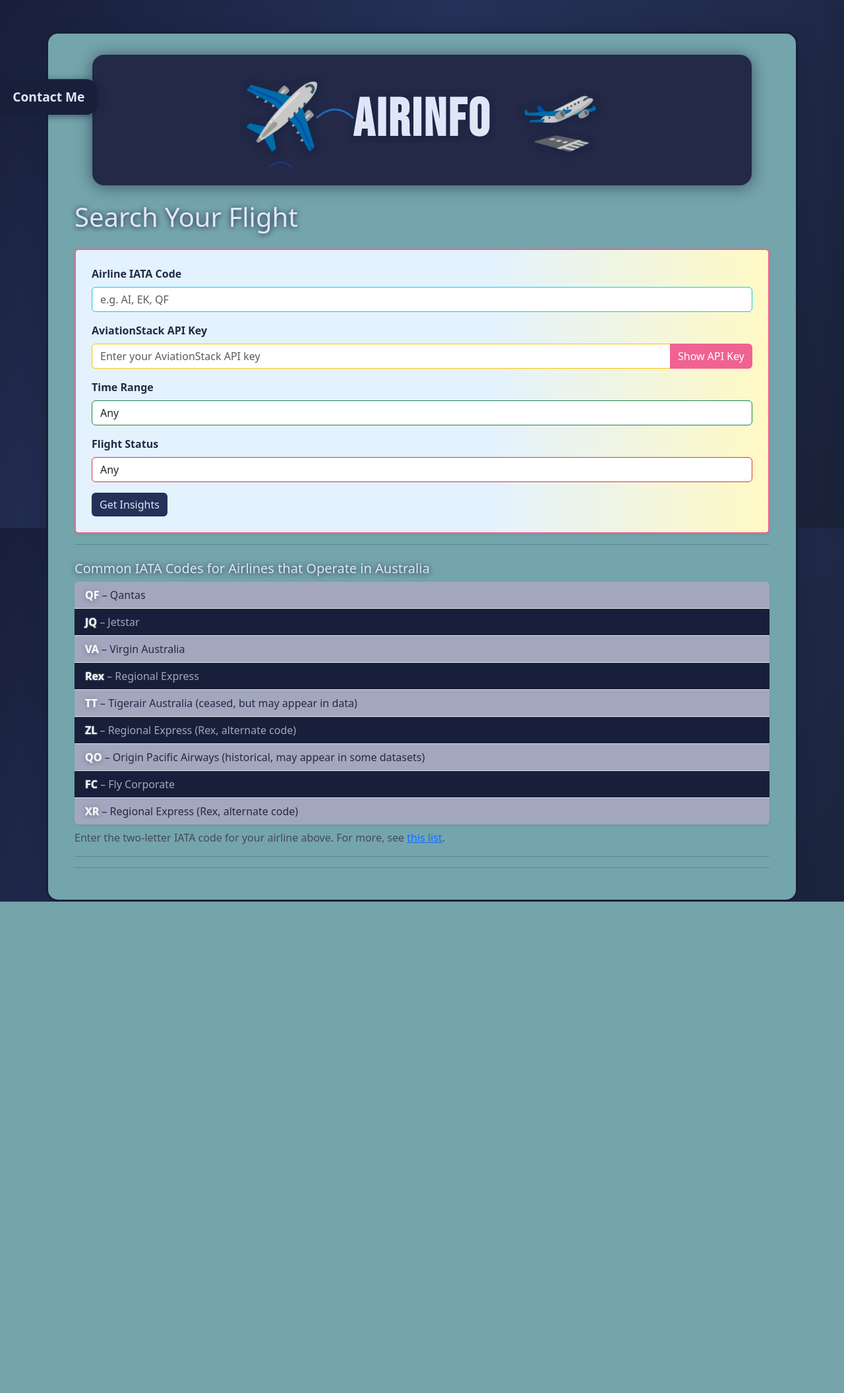
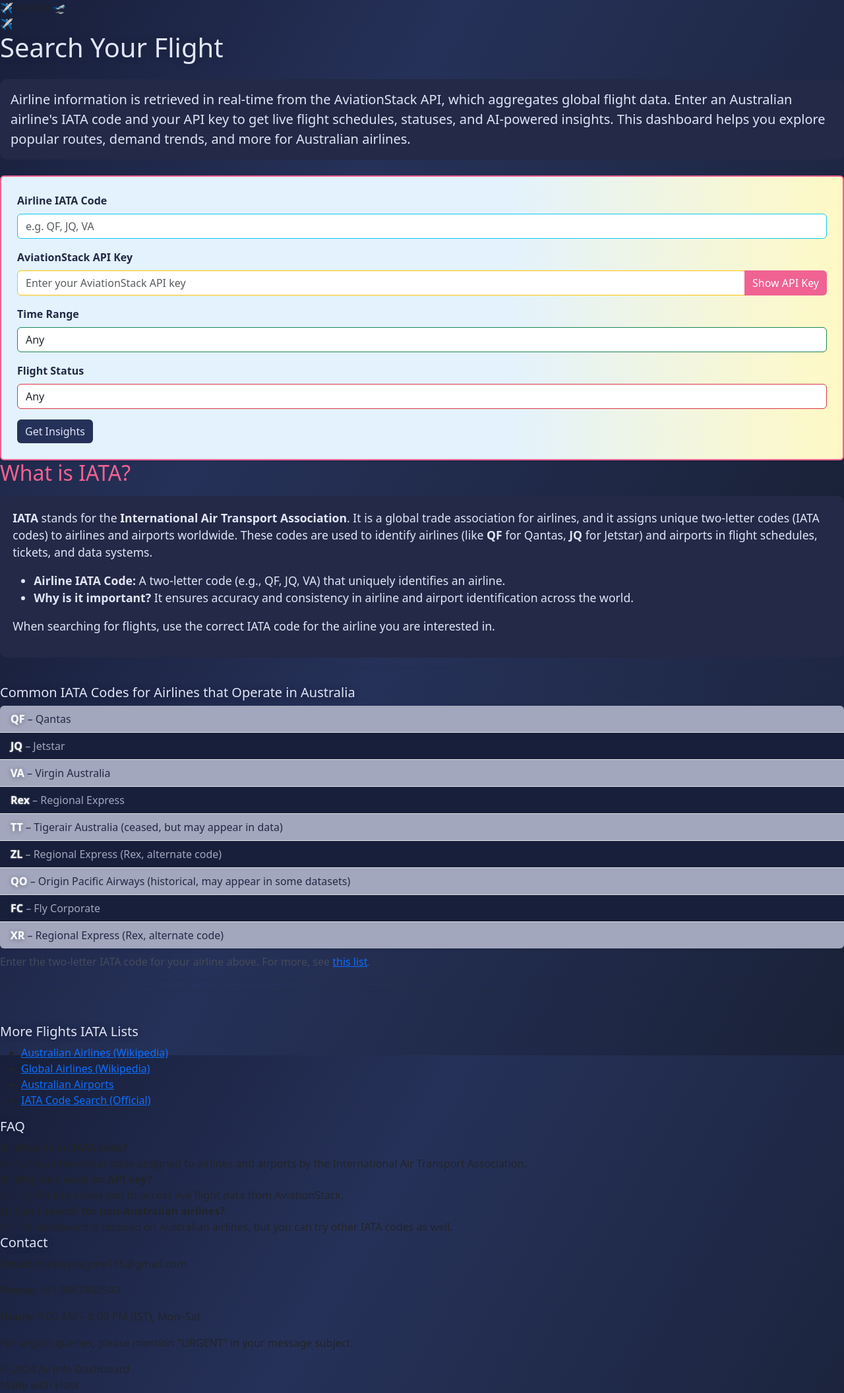
Before and after one commit to yo-osa/AirInfo-, a Flask app: page / in a window 1280 px wide. Shown: the whole page at 66% size. Before the commit the page ends 1367 px from the top, so only its background shows below. Run offline with Flask 3, Linux system fonts and the light colour scheme.

Commit message:
Update index.html

```diff
--- a/templates/index.html
+++ b/templates/index.html
@@ -3,56 +3,41 @@
 <head>
     <meta charset="UTF-8">
     <meta name="viewport" content="width=device-width, initial-scale=1.0">
-    <title>Search Your Airline</title>
+    <title>AirInfo Dashboard</title>
     <link href="https://cdn.jsdelivr.net/npm/bootstrap@5.3.0/dist/css/bootstrap.min.css" rel="stylesheet">
     <link rel="stylesheet" href="/static/styles.css">
 </head>
 <body>
-<div class="bird">
-  <svg class="bird-shape" viewBox="0 0 60 30"><path d="M2,28 Q30,2 58,28" stroke="#1976d2" stroke-width="3" fill="none"/></svg>
+    <!-- AirInfo Title -->
+    <div class="airinfo-hero">
+        <span class="plane-emoji">✈️</span>
+        <span class="airinfo-text">AirInfo</span>
+        <span class="plane-emoji">🛫</span>
     </div>
-<div class="bird bird2">
-  <svg class="bird-shape" viewBox="0 0 40 20"><path d="M2,18 Q20,2 38,18" stroke="#0d47a1" stroke-width="2" fill="none"/></svg>
-</div>
-<!-- Sidebar toggle button -->
-<button id="sidebarToggle" class="sidebar-toggle-btn">Contact Me</button>
-<!-- Sidebar -->
-<div id="contactSidebar" class="contact-sidebar">
-    <button id="closeSidebar" class="close-sidebar">&times;</button>
-    <h4>Contact Us for More Info</h4>
-    <form method="post" action="mailto:your.email@example.com" enctype="text/plain" class="p-3 rounded shadow-sm" style="background: linear-gradient(90deg, #fff9c4 60%, #f8bbd0 100%); border: 2px solid #1976d2;">
-        <div class="mb-3">
-            <label for="contactName" class="form-label">Your Name</label>
-            <input type="text" class="form-control border border-info" id="contactName" name="name" required>
-        </div>
-        <div class="mb-3">
-            <label for="contactEmail" class="form-label">Your Email</label>
-            <input type="email" class="form-control border border-warning" id="contactEmail" name="email" required>
-        </div>
-        <div class="mb-3">
-            <label for="contactMsg" class="form-label">Message</label>
-            <textarea class="form-control border border-success" id="contactMsg" name="message" rows="3" required></textarea>
-        </div>
-        <button type="submit" class="btn btn-info">Send Inquiry</button>
-    </form>
-    <h4 class="mt-4">Customer Care</h4>
-    <div class="card p-3 bg-light border border-danger shadow-sm">
-        <p><strong>Email:</strong> maitreyeegore115@gmail.com</p>
-        <p><strong>Phone:</strong> +91 9067400949</p>
-        <p><strong>Hours:</strong> 9:00 AM – 8:00 PM (IST), Mon–Sat</p>
-        <p>For urgent queries, please mention "URGENT" in your message subject.</p>
+    <!--Runway and animated plane-->
+    <div class="runway-wrapper">
+        <div class="runway">
+            <span class="runway-plane" role="img" aria-label="plane">✈️</span>
         </div>
     </div>
-<div class="container mt-5">
-    <div class="airbuddy-title"><span class="plane-emoji">✈️</span> AirInfo <span class="plane-emoji">🛫</span></div>
+    <div class="main-grid-layout">
+        <!-- Header -->
+        <header class="main-header">
+            <!-- Sidebar toggle button removed -->
+        </header>
+        <!-- Main Content -->
+        <main class="main-content">
+            <div class="main-content-grid">
+                <div class="search-section">
                     <h1 class="mb-4">Search Your Flight</h1>
+                    <p class="lead mb-4" style="color:#e0e6f7; background:#232946; border-radius:10px; padding:1rem;">Airline information is retrieved in real-time from the AviationStack API, which aggregates global flight data. Enter an Australian airline's IATA code and your API key to get live flight schedules, statuses, and AI-powered insights. This dashboard helps you explore popular routes, demand trends, and more for Australian airlines.</p>
                     <form method="post" action="/scrape" class="p-4 rounded shadow-sm" style="background: linear-gradient(90deg, #e3f2fd 60%, #fff9c4 100%); border: 2px solid #f06292;">
                         {% if error %}
                         <div class="alert alert-danger">{{ error }}</div>
                         {% endif %}
                         <div class="mb-3">
                             <label for="airline" class="form-label">Airline IATA Code</label>
-            <input type="text" class="form-control border border-info" id="airline" name="airline" placeholder="e.g. AI, EK, QF" required>
+                            <input type="text" class="form-control border border-info" id="airline" name="airline" placeholder="e.g. QF, JQ, VA" required>
                         </div>
                         <div class="mb-3">
                             <label for="aviationstack_api_key" class="form-label">AviationStack API Key</label>
@@ -93,6 +78,19 @@
                         </script>
                         <button type="submit" class="btn btn-primary">Get Insights</button>
                     </form>
+                </div>
+                <div class="iata-section">
+                    <h2 class="mb-3" style="color:#f06292;">What is IATA?</h2>
+                    <div style="background:#232946; color:#e0e6f7; border-radius:10px; padding:1.2rem; font-size:1.1rem;">
+                        <p><strong>IATA</strong> stands for the <strong>International Air Transport Association</strong>. It is a global trade association for airlines, and it assigns unique two-letter codes (IATA codes) to airlines and airports worldwide. These codes are used to identify airlines (like <b>QF</b> for Qantas, <b>JQ</b> for Jetstar) and airports in flight schedules, tickets, and data systems.</p>
+                        <ul>
+                            <li><b>Airline IATA Code:</b> A two-letter code (e.g., QF, JQ, VA) that uniquely identifies an airline.</li>
+                            <li><b>Why is it important?</b> It ensures accuracy and consistency in airline and airport identification across the world.</li>
+                        </ul>
+                        <p>When searching for flights, use the correct IATA code for the airline you are interested in.</p>
+                    </div>
+                </div>
+            </div>
             <hr>
             <div class="mt-4" style="color: #f06292;">
                 <h5>Common IATA Codes for Airlines that Operate in Australia</h5>
@@ -138,15 +136,57 @@
                 {% endif %}
             </div>
             <hr>
+        </main>
     </div>
-<!-- Add sidebar JS -->
+    <!-- Footer -->
+    <footer class="main-footer mt-5 footer-hidden">
+      <div class="footer-grid">
+        <div class="footer-section">
+          <h5>More Flights IATA Lists</h5>
+          <ul class="footer-links">
+            <li><a href="https://en.wikipedia.org/wiki/List_of_airlines_of_Australia" target="_blank">Australian Airlines (Wikipedia)</a></li>
+            <li><a href="https://en.wikipedia.org/wiki/List_of_airlines" target="_blank">Global Airlines (Wikipedia)</a></li>
+            <li><a href="https://en.wikipedia.org/wiki/List_of_airports_in_Australia" target="_blank">Australian Airports</a></li>
+            <li><a href="https://www.iata.org/en/publications/directories/code-search/" target="_blank">IATA Code Search (Official)</a></li>
+          </ul>
+        </div>
+        <div class="footer-section">
+          <h5>FAQ</h5>
+          <div class="footer-faq">
+            <strong>Q: What is an IATA code?</strong>
+            <div>A: A unique two-letter code assigned to airlines and airports by the International Air Transport Association.</div>
+            <strong>Q: Why do I need an API key?</strong>
+            <div>A: The API key allows you to access live flight data from AviationStack.</div>
+            <strong>Q: Can I search for non-Australian airlines?</strong>
+            <div>A: This dashboard is focused on Australian airlines, but you can try other IATA codes as well.</div>
+          </div>
+        </div>
+        <div class="footer-section">
+          <h5>Contact</h5>
+          <div class="footer-contact">
+            <p><strong>Email:</strong> maitreyeegore115@gmail.com</p>
+            <p><strong>Phone:</strong> +91 9067400949</p>
+            <p><strong>Hours:</strong> 9:00 AM – 8:00 PM (IST), Mon–Sat</p>
+            <p>For urgent queries, please mention "URGENT" in your message subject.</p>
+          </div>
+        </div>
+        <div class="footer-section footer-copyright">
+          <div>&copy; {{ year|default(2024) }} AirInfo Dashboard<br>Made with Flask</div>
+        </div>
+      </div>
+    </footer>
     <script>
-document.getElementById('sidebarToggle').onclick = function() {
-    document.getElementById('contactSidebar').style.right = '0';
+    // Footer toggle on scroll to bottom
+    window.addEventListener('scroll', function() {
+      var footer = document.querySelector('.main-footer');
+      if ((window.innerHeight + window.scrollY) >= document.body.offsetHeight - 2) {
+        footer.classList.remove('footer-hidden');
+        footer.classList.add('footer-visible');
+      } else {
+        footer.classList.remove('footer-visible');
+        footer.classList.add('footer-hidden');
       }
-document.getElementById('closeSidebar').onclick = function() {
-    document.getElementById('contactSidebar').style.right = '-350px';
-}
+    });
     </script>
 </body>
 </html>
```
Lines whose indentation alone changed are shown as unchanged.
